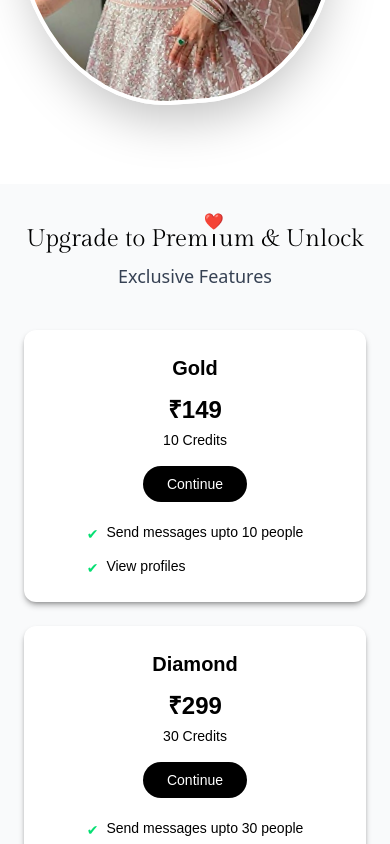
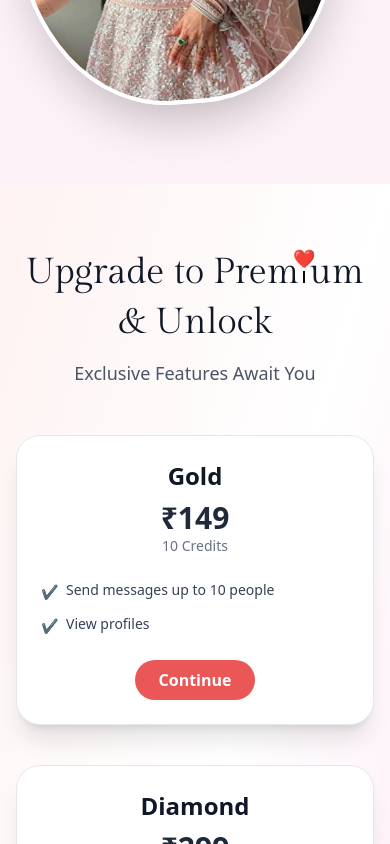
Before and after one commit to Manish6906/shaadisanskarRD, a React (Vite) app: page / in a window 390 px wide. Shown: the part 5326-6170 px from the top of the page. Built offline with nearby package versions, Linux system fonts and the light colour scheme; no server answers; a web font is replaced by a local one.

Commit message:
all pages are done

```diff
--- a/src/Component/HomePage/FifthSection.jsx
+++ b/src/Component/HomePage/FifthSection.jsx
@@ -1,9 +1,11 @@
 import React, { useState } from "react";
 import axios from "axios";
 import { useNavigate } from "react-router-dom";
-import { ToastContainer, toast } from 'react-toastify'
+import { ToastContainer, toast } from "react-toastify";
+import "react-toastify/dist/ReactToastify.css";
+
 const FifthSection = () => {
-  let API = import.meta.env.VITE_APP_API_URL;
+  const API = import.meta.env.VITE_APP_API_URL;
   const RAZORPAY_KEY = import.meta.env.VITE_RAZORPAY_KEY_ID;
   const navigate = useNavigate();
 
@@ -12,16 +14,16 @@ const FifthSection = () => {
       name: "Gold",
       price: 149,
       credits: 10,
-      features: ["Send messages upto 10 people", "View profiles"],
+      features: ["Send messages up to 10 people", "View profiles"],
     },
     {
       name: "Diamond",
       price: 299,
       credits: 30,
       features: [
-        "Send messages upto 30 people",
+        "Send messages up to 30 people",
         "View profiles",
-        "Standout from other profiles",
+        "Stand out from other profiles",
       ],
     },
     {
@@ -29,9 +31,9 @@ const FifthSection = () => {
       price: 599,
       credits: 100,
       features: [
-        "Send messages upto 100 people",
+        "Send messages up to 100 people",
         "View profiles",
-        "Standout from other profiles",
+        "Stand out from other profiles",
       ],
     },
   ];
@@ -41,154 +43,115 @@ const FifthSection = () => {
 
   const handlePayment = async (plan) => {
     if (!user) {
-      // alert("Please login first.");
       toast.warning("Please login first.");
-      setTimeout(()=>
-    {
-navigate("/login")
-    },1000)
-
+      setTimeout(() => navigate("/login"), 1000);
       return;
     }
 
     setProcessingPlan(plan.name);
 
     try {
-      const orderResponse = await axios.post(`${API}api/payment/create-order`, {
+      const { data } = await axios.post(`${API}api/payment/create-order`, {
         amount: plan.price,
       });
 
-      const { id: order_id, currency, amount } = orderResponse.data;
-
       const options = {
         key: RAZORPAY_KEY,
-        amount: amount,
-        currency: currency,
+        amount: data.amount,
+        currency: data.currency,
         name: "Shaadi Website",
         description: `${plan.name} Plan Purchase`,
-        order_id: order_id,
-        handler: async function (response) {
+        order_id: data.id,
+        handler: async (response) => {
           try {
-            const verifyResponse = await axios.post(
-              `${API}api/payment/verify-payment`,
-              {
+            await axios.post(`${API}api/payment/verify-payment`, {
               razorpay_order_id: response.razorpay_order_id,
               razorpay_payment_id: response.razorpay_payment_id,
               razorpay_signature: response.razorpay_signature,
               userId: user._id,
               plan: plan.credits,
               planName: plan.name,
-              }
-            );
-
+            });
             toast.success("Payment Successful! Credits Added.");
-            setTimeout(()=>
-            {
-               navigate("/userReceipts");
-            },1000)
-            // alert("Payment Successful! Credits Added.");
-            console.log("Receipt:", verifyResponse.data.receipt);
-          } catch (error) {
-            console.error("Payment verification failed", error);
+            setTimeout(() => navigate("/userReceipts"), 1000);
+          } catch {
             toast.error("Payment verification failed.");
-            // alert("Payment verification failed.");
           } finally {
             setProcessingPlan(null);
           }
         },
         prefill: {
-          name: user.firstName + " " + user.lastName,
+          name: `${user.firstName} ${user.lastName}`,
           email: user.emailId,
           contact: user.mobileNumber,
         },
-        theme: {
-          color: "#EB5757",
-        },
+        theme: { color: "#EB5757" },
       };
 
       const rzp = new window.Razorpay(options);
       rzp.open();
-
-      rzp.on("payment.failed", function (response) {
-
-        alert("Payment failed: " + response.error.description);
+      rzp.on("payment.failed", (resp) => {
+        alert("Payment failed: " + resp.error.description);
         setProcessingPlan(null);
       });
-    } catch (error) {
-      console.error("Error in payment process:", error);
+    } catch (err) {
+      console.error("Payment error:", err);
       alert("Something went wrong. Please try again.");
       setProcessingPlan(null);
     }
   };
 
   return (
-    <div className="bg-gray-50 py-10 px-4 sm:px-6 lg:px-10">
+    <div className="bg-gradient-to-br from-red-50 via-white to-pink-100 py-16 px-4 sm:px-8 lg:px-16">
       <ToastContainer />
-      <div className="text-center mb-10 px-2">
-        <h1 className="text-2xl sm:text-3xl md:text-4xl font-bold text-black gilda-display-regular leading-tight">
+      <div className="text-center mb-12">
+        <h1 className="text-4xl sm:text-5xl font-bold gilda-display-regular text-gray-900 leading-snug">
           Upgrade to Prem
-          <span className="relative inline-block mx-[1px] align-middle">
-            <svg
-              className="w-[8px] h-[12px] sm:h-[18px] md:h-[18px]"
-              viewBox="0 0 6 100"
-              xmlns="http://www.w3.org/2000/svg"
-            >
-              <line
-                x1="3"
-                y1="0"
-                x2="3"
-                y2="100"
-                stroke="black"
-                strokeWidth="16"
-              />
+          <span className="relative inline-block mx-[1px]">
+            <svg className="w-[8px] h-[12px] sm:h-[18px] md:h-[18px]" viewBox="0 0 6 100">
+              <line x1="3" y1="0" x2="3" y2="100" stroke="black" strokeWidth="16" />
             </svg>
-            <span className="absolute top-[-23px] sm:top-[-20px] md:top-[-25px] left-1/2 transform -translate-x-1/2 text-red-500 text-base sm:text-lg">
+            <span className="absolute top-[-25px] left-1/2 transform -translate-x-1/2 text-red-500 text-lg">
               ❤️
             </span>
           </span>
           um & Unlock
         </h1>
-        <h2 className="text-lg sm:text-xl mt-2 text-gray-700">
-          Exclusive Features
-        </h2>
+        <p className="text-lg mt-3 text-gray-600">Exclusive Features Await You</p>
       </div>
 
-      <div className="max-w-6xl mx-auto grid grid-cols-1 sm:grid-cols-2 md:grid-cols-3 gap-6 jost px-2">
-        {plans.map((plan, index) => (
+      <div className="grid grid-cols-1 sm:grid-cols-2 md:grid-cols-3 gap-10 max-w-6xl mx-auto">
+        {plans.map((plan, idx) => (
           <div
-            key={index}
-            className="bg-white rounded-xl shadow-md shadow-black/30 p-6 flex flex-col items-center text-center
-              hover:shadow-lg hover:bg-[#EB5757] hover:text-white transition-all duration-300"
+            key={idx}
+            className="group bg-white border border-gray-200 p-6 rounded-3xl shadow-xl hover:shadow-2xl transition-all duration-300 hover:scale-[1.03] backdrop-blur-lg bg-opacity-70"
           >
-            <h2 className="text-xl sm:text-2xl font-semibold mb-3">
+            <div className="text-center">
+              <h2 className="text-2xl font-bold text-gray-900 group-hover:text-[#EB5757]">
                 {plan.name}
               </h2>
+              <p className="text-3xl mt-2 font-extrabold text-gray-800">₹{plan.price}</p>
+              <p className="text-sm text-gray-500 mb-6">{plan.credits} Credits</p>
+            </div>
 
-            <p className="text-2xl sm:text-3xl font-bold text-black group-hover:text-white mb-1">
-              ₹{plan.price}
-            </p>
-            <p className="text-sm sm:text-base text-black group-hover:text-white mb-4">
-              {plan.credits} Credits
-            </p>
-
-            <button
-              disabled={processingPlan === plan.name}
-              onClick={() => handlePayment(plan)}
-              className="bg-black cursor-pointer text-white px-6 py-2 rounded-full mb-5 hover:bg-gray-800 text-sm sm:text-base disabled:opacity-50 disabled:cursor-not-allowed"
-            >
-              {processingPlan === plan.name ? "Processing..." : "Continue"}
-            </button>
-
-            <ul className="text-left font-light text-black group-hover:text-white space-y-3 text-sm sm:text-base">
+            <ul className="space-y-3 text-sm text-gray-700 mb-6">
               {plan.features.map((feature, i) => (
                 <li key={i} className="flex items-start">
-                  <span className="text-green-400 mr-2 mt-0.5 group-hover:text-white">
-                    ✔
-                  </span>
+                  <span className="text-green-500 mr-2 mt-0.5">✔</span>
                   {feature}
                 </li>
               ))}
             </ul>
+
+            <div className="flex justify-center">
+              <button
+                onClick={() => handlePayment(plan)}
+                disabled={processingPlan === plan.name}
+                className="bg-[#EB5757] hover:bg-[#c74242] text-white font-semibold px-6 py-2 rounded-full transition-all duration-200 disabled:opacity-50 disabled:cursor-not-allowed"
+              >
+                {processingPlan === plan.name ? "Processing..." : "Continue"}
+              </button>
+            </div>
           </div>
         ))}
       </div>
--- a/src/Component/HomePage/FourthSection.jsx
+++ b/src/Component/HomePage/FourthSection.jsx
@@ -5,7 +5,7 @@ import smallflower1 from "../../assets/Images/jnbdjb 2.png";
 
 const OurStoriesSection = () => {
   return (
-    <div className="relative bg-white py-20 px-4 sm:px-8 lg:px-20 overflow-hidden font-jost">
+    <div className="relative bg-pink-50 py-20 px-4 sm:px-8 lg:px-20 overflow-hidden font-jost">
       {/* Floral corners - enlarged */}
       <img
         src={smallflower}
--- a/src/Component/HomePage/ThirdSection.jsx
+++ b/src/Component/HomePage/ThirdSection.jsx
@@ -19,7 +19,7 @@ const members = [
 
 function ThirdSection() {
   return (
-    <section className="relative bg-gray-100 py-20 px-4 lg:px-20 overflow-hidden">
+    <section className="relative bg-pink-50 py-20 px-4 lg:px-20 overflow-hidden">
 
       {/* Side Flowers */}
       <img src={flowerLeft} alt="flower" className="absolute left-0 top-0 w-28 md:w-40" />
```
Lines whose indentation alone changed are shown as unchanged.
